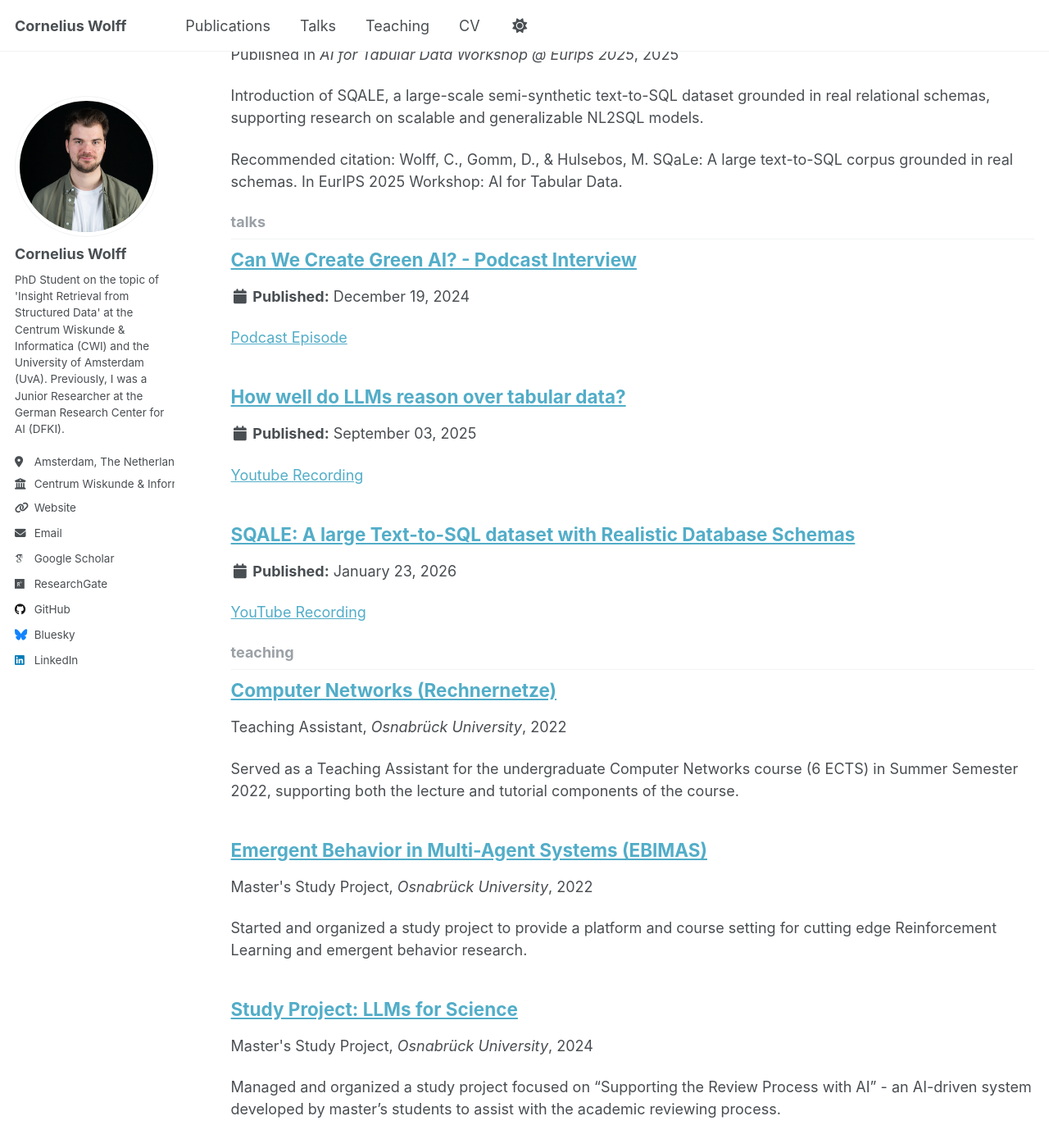
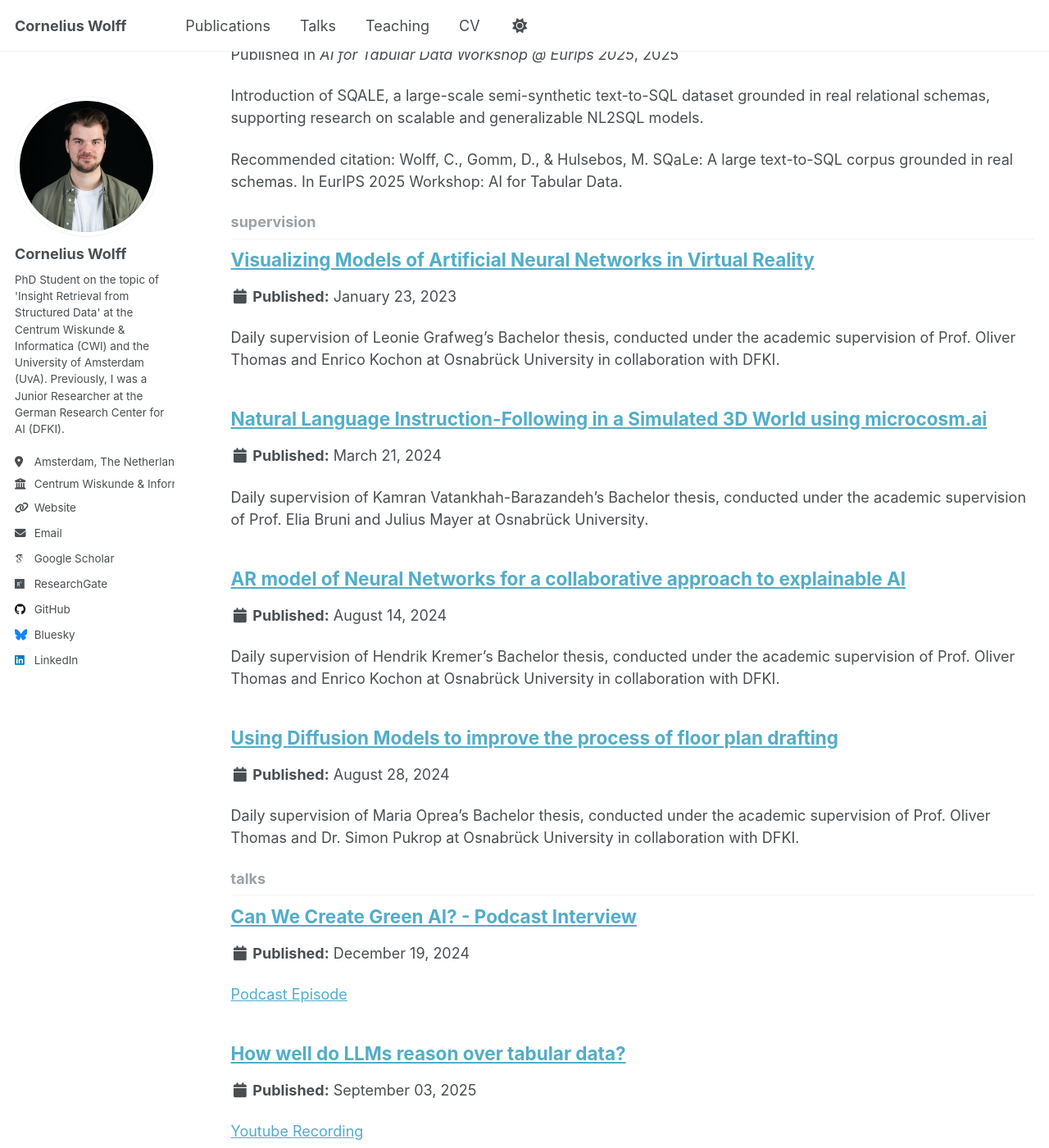
Before and after one commit to cowolff/cowolff.github.io, a Jekyll site: the page built from _pages/collection-archive.html, in a window 1280 px wide and 1400 px high, scrolled down 3617 px. Shown: the whole window at 82% size. Built offline with Jekyll 4.4.1, drawn with Linux system fonts in a browser that asks for light colours; some web fonts are replaced; a script that is not in the unit is left out; comment, search, counter and statistics services are not loaded.

Commit message:
feat: Added supervision subsection

```diff
--- a/_config.yml
+++ b/_config.yml
@@ -232,6 +232,9 @@ collections:
   talks:
     output: true
     permalink: /:collection/:path/
+  supervision:
+    output: true
+    permalink: /:collection/:path/
 
 
 # These settings control how pages and collections are included in the site
@@ -289,6 +292,15 @@ defaults:
       layout: talk
       author_profile: true
       share: true
+  # _supervision
+  - scope:
+      path: ""
+      type: supervision
+    values:
+      layout: teaching-detail
+      author_profile: false
+      share: false
+      comments: false
 
 
 # Sass/SCSS
--- /dev/null
+++ b/_supervision/2023-grafweg.md
@@ -0,0 +1,21 @@
+---
+title: "Visualizing Models of Artificial Neural Networks in Virtual Reality"
+collection: supervision
+type: "Bachelor Thesis"
+permalink: /supervision/2023-grafweg
+venue: "Osnabrück University & DFKI"
+date: 2023-01-23
+location: "Osnabrück, Germany"
+student: "Leonie Grafweg"
+supervisors: "Prof. Oliver Thomas & Enrico Kochon"
+---
+
+Daily supervision of Leonie Grafweg's Bachelor thesis, conducted under the academic supervision of Prof. Oliver Thomas and Enrico Kochon at Osnabrück University in collaboration with DFKI.
+
+## Supervision Details
+
+* **Student:** Leonie Grafweg
+* **Type:** Bachelor Thesis (Bachelorarbeit)
+* **Institutions:** Osnabrück University & DFKI
+* **Academic Supervisors:** Prof. Oliver Thomas & Enrico Kochon
+* **Year:** 2023
--- /dev/null
+++ b/_supervision/2024-kremer.md
@@ -0,0 +1,21 @@
+---
+title: "AR model of Neural Networks for a collaborative approach to explainable AI"
+collection: supervision
+type: "Bachelor Thesis"
+permalink: /supervision/2024-kremer
+venue: "Osnabrück University & DFKI"
+date: 2024-08-14
+location: "Osnabrück, Germany"
+student: "Hendrik Kremer"
+supervisors: "Prof. Oliver Thomas & Enrico Kochon"
+---
+
+Daily supervision of Hendrik Kremer's Bachelor thesis, conducted under the academic supervision of Prof. Oliver Thomas and Enrico Kochon at Osnabrück University in collaboration with DFKI.
+
+## Supervision Details
+
+* **Student:** Hendrik Kremer
+* **Type:** Bachelor Thesis (Bachelorarbeit)
+* **Institutions:** Osnabrück University & DFKI
+* **Academic Supervisors:** Prof. Oliver Thomas & Enrico Kochon
+* **Year:** 2024
--- /dev/null
+++ b/_supervision/2024-oprea.md
@@ -0,0 +1,26 @@
+---
+title: "Using Diffusion Models to improve the process of floor plan drafting"
+collection: supervision
+type: "Bachelor Thesis"
+permalink: /supervision/2024-oprea
+venue: "Osnabrück University & DFKI"
+date: 2024-08-28
+location: "Osnabrück, Germany"
+student: "Maria Oprea"
+supervisors: "Prof. Oliver Thomas & Dr. Simon Pukrop"
+---
+
+Daily supervision of Maria Oprea's Bachelor thesis, conducted under the academic supervision of Prof. Oliver Thomas and Dr. Simon Pukrop at Osnabrück University in collaboration with DFKI.
+
+## Thesis Overview
+This thesis explores the application of diffusion models to enhance the process of floor plan drafting. By leveraging the generative capabilities of diffusion models, the work aims to assist architects and designers in creating accurate and efficient floor plans, improving both the speed and quality of architectural design workflows.
+
+The resulting model is available on Hugging Face: https://huggingface.co/maria26/Floor_Plan_LoRA
+
+## Supervision Details
+
+* **Student:** Maria Oprea
+* **Type:** Bachelor Thesis (Bachelorarbeit)
+* **Institutions:** Osnabrück University & DFKI
+* **Academic Supervisors:** Prof. Oliver Thomas & Dr. Simon Pukrop
+* **Year:** 2024
--- /dev/null
+++ b/_supervision/2024-vatankhah-barazandeh.md
@@ -0,0 +1,21 @@
+---
+title: "Natural Language Instruction-Following in a Simulated 3D World using microcosm.ai"
+collection: supervision
+type: "Bachelor Thesis"
+permalink: /supervision/2024-vatankhah-barazandeh
+venue: "Osnabrück University"
+date: 2024-03-21
+location: "Osnabrück, Germany"
+student: "Kamran Vatankhah-Barazandeh"
+supervisors: "Prof. Elia Bruni & Julius Mayer"
+---
+
+Daily supervision of Kamran Vatankhah-Barazandeh's Bachelor thesis, conducted under the academic supervision of Prof. Elia Bruni and Julius Mayer at Osnabrück University.
+
+## Supervision Details
+
+* **Student:** Kamran Vatankhah-Barazandeh
+* **Type:** Bachelor Thesis (Bachelorarbeit)
+* **Institution:** Osnabrück University
+* **Academic Supervisors:** Prof. Elia Bruni & Julius Mayer
+* **Year:** 2024
```
Also changed, not shown: index.html (+21 -1 lines).
